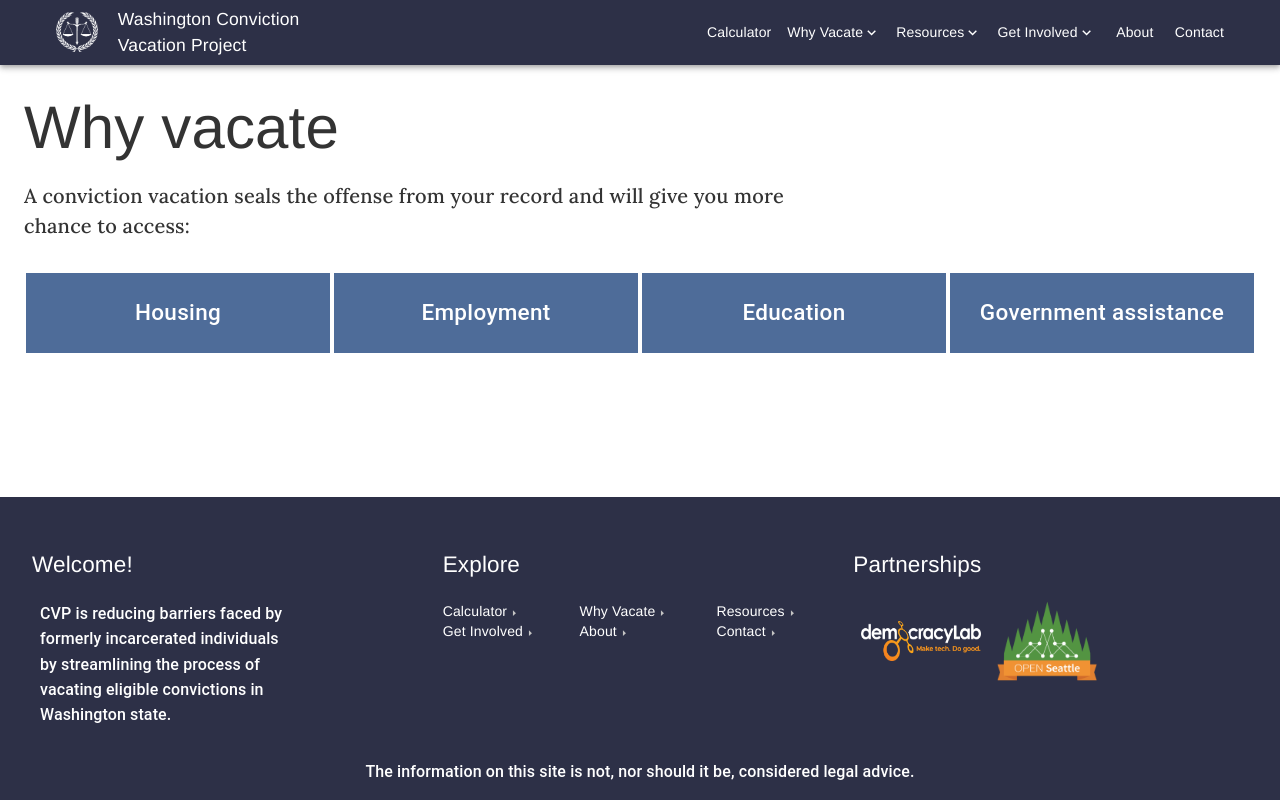
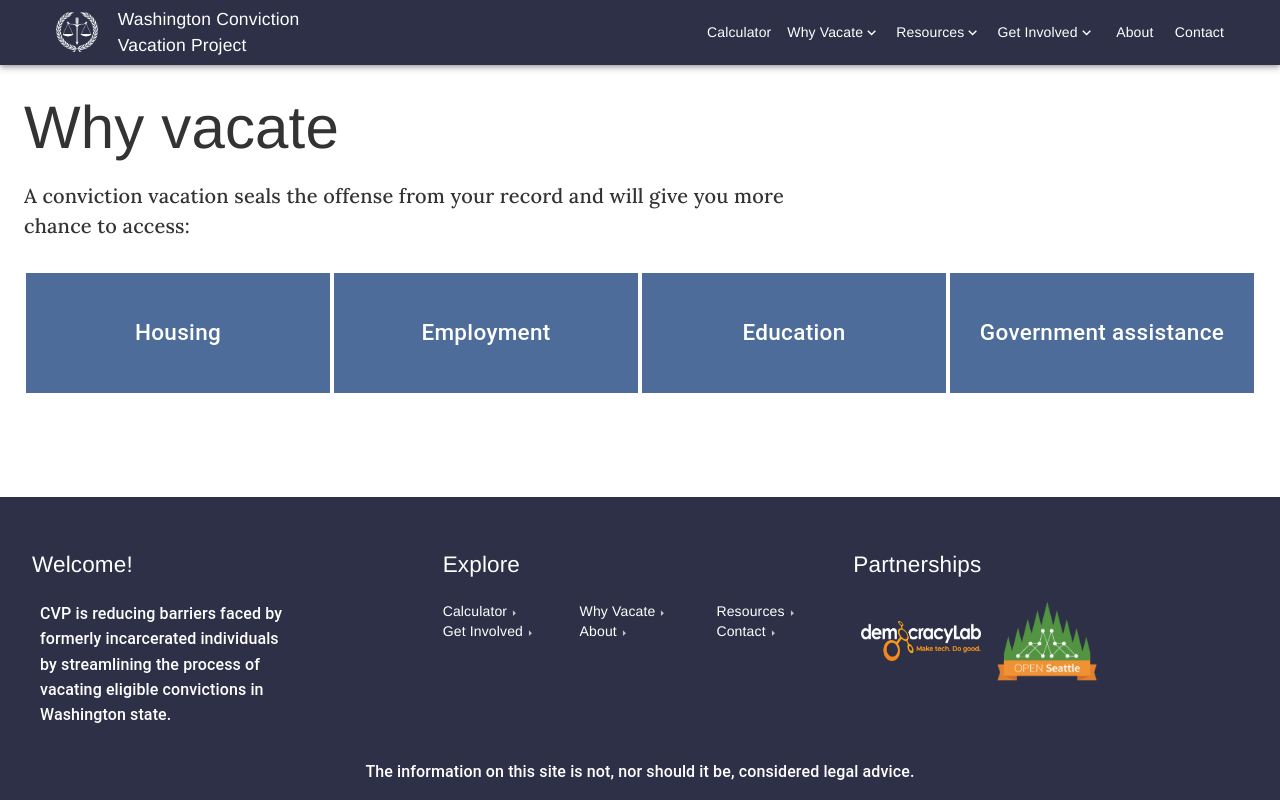
Before and after one commit to openseattle/clearviction-v1, a React (Create React App) app: page /why-vacate in a window 1280 px wide. Built offline with nearby package versions, Linux system fonts and the light colour scheme.

Commit message:
height new breakpoint

```diff
--- a/src/Components/NavCardGroup.jsx
+++ b/src/Components/NavCardGroup.jsx
@@ -11,6 +11,9 @@ const useStyles = makeStyles((theme) => ({
   cardStyle: {
     width: "100%",
     minHeight: 80,
+    [theme.breakpoints.up("sm")]:{
+      minHeight: 120,
+    },
     borderRadius: 0,
     backgroundColor: theme.palette.primary.light,
     color: "white",
```
